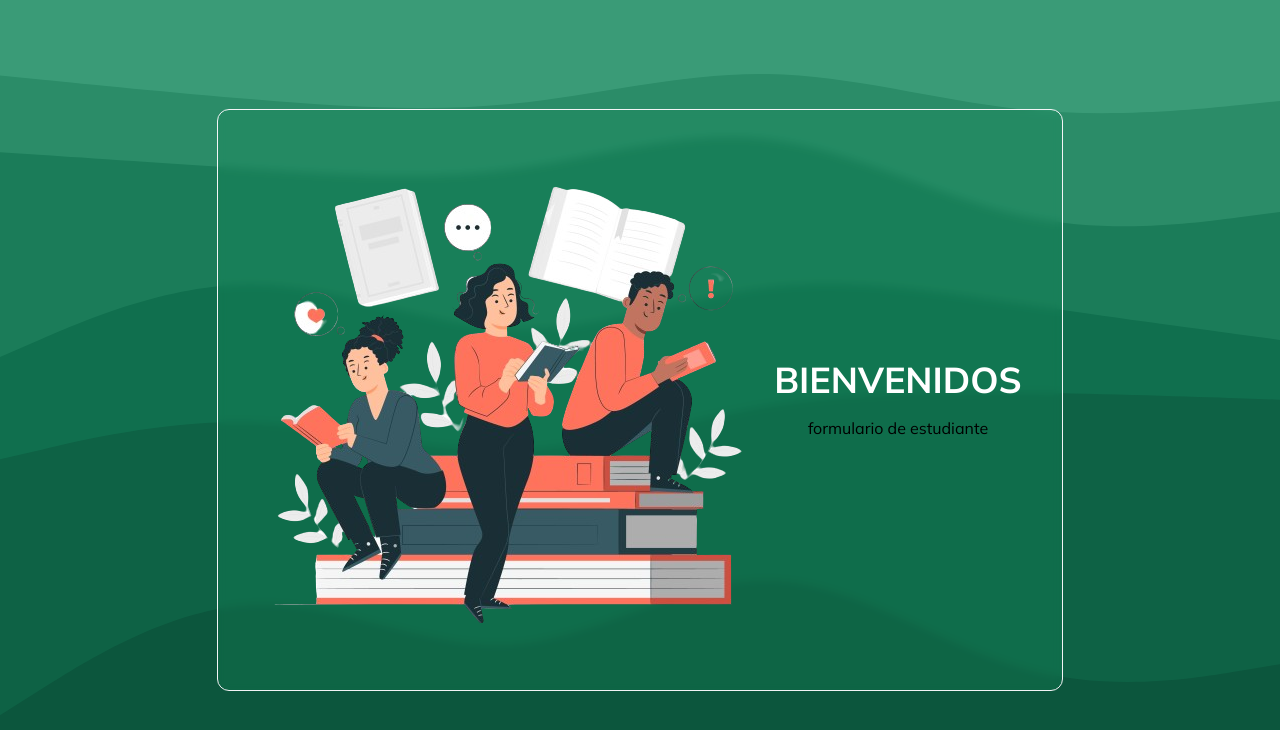
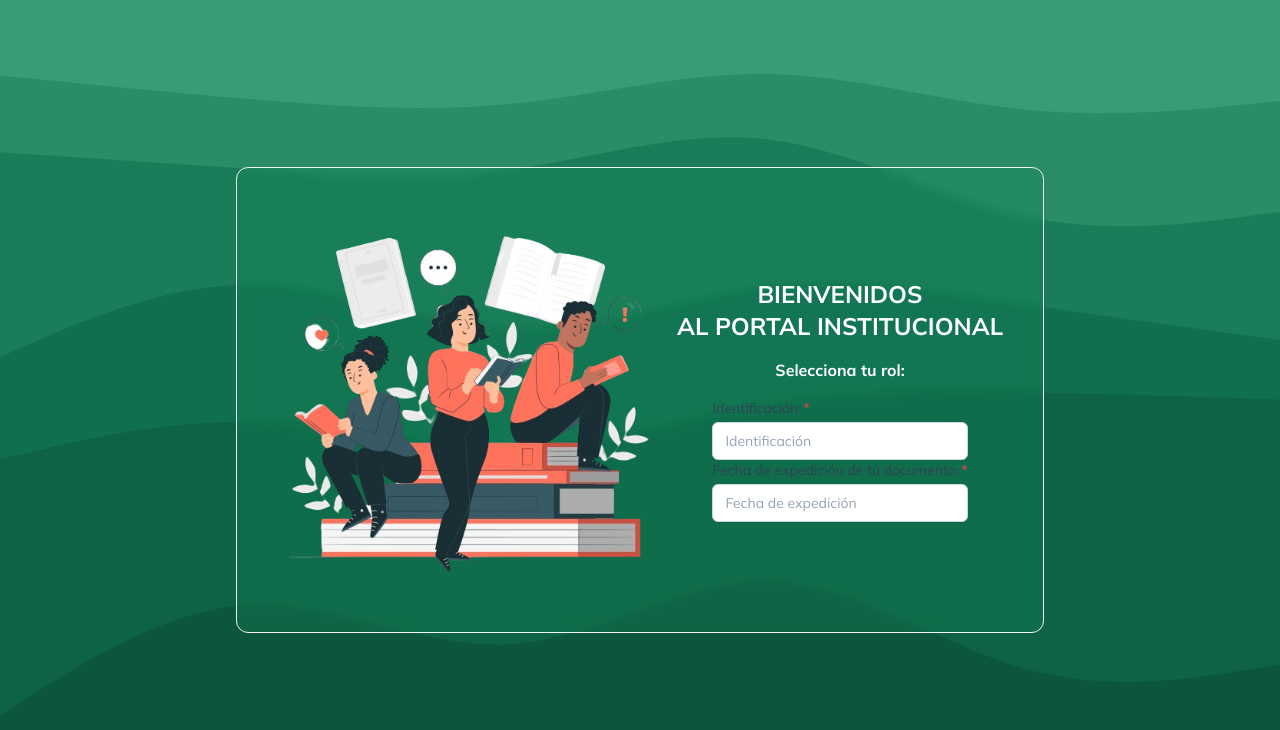
Before and after one commit to luisaolivero03/Mintic-proyecto, a Next.js app: page /login in a window 1280 px wide. Both pictures are taken after a click on the element "Estudiantes". Shown: the top 730 px of the page. Built offline with nearby package versions, Linux system fonts and the light colour scheme.

Commit message:
Modificación login estudiante y profesor

```diff
--- a/package.json
+++ b/package.json
@@ -16,6 +16,7 @@
     "@fortawesome/react-fontawesome": "^0.2.0",
     "next": "14.1.0",
     "react": "^18",
+    "react-datepicker": "^5.1.0",
     "react-dom": "^18"
   },
   "devDependencies": {
--- a/src/app/(simple)/login/page.jsx
+++ b/src/app/(simple)/login/page.jsx
@@ -2,7 +2,7 @@
 import React, { useState } from 'react';
 import Link from 'next/link';
 import { FontAwesomeIcon } from '@fortawesome/react-fontawesome';
-import { faChalkboardTeacher, faGraduationCap } from '@fortawesome/free-solid-svg-icons';
+import { faBook, faChalkboardTeacher, faChalkboardUser, faGraduationCap } from '@fortawesome/free-solid-svg-icons';
 import Imagenizq from '../../../img/6737457-removebg-preview.png'
 
 const Login = () => {
@@ -16,12 +16,13 @@ const Login = () => {
 
 
                 <div className='flex flex-row gap-4 '>
-                    <img
+                    <img className='h-96 w-96'
                         src={Imagenizq.src}
                     />
                     <div className='flex flex-col gap-4 justify-center items-center  '>
-                        <h1 className='text-white text-4xl font-bold'>BIENVENIDOS </h1>
-
+                        <h1 className='text-white text-2xl font-bold justify-center text-center'>BIENVENIDOS <br />
+                            AL PORTAL INSTITUCIONAL</h1>
+                        <p className='text-white text-base font-semibold justify-center text-center'>Selecciona tu rol: </p>
 
                         {!selectedTab ? (
                             <div className='flex flex-row gap-4 justify-center items-center'>
@@ -35,7 +36,7 @@ const Login = () => {
                                 <Card onClick={() => {
                                     setSelectedTab('teacher')
                                 }}>
-                                    <FontAwesomeIcon icon={faGraduationCap} className='w-14 h-14' />
+                                    <FontAwesomeIcon icon={faChalkboardUser} className='w-14 h-14' />
                                     <span>Profesores</span>
                                 </Card>
 
@@ -53,14 +54,54 @@ export default Login;
 
 const Form = ({ variant }) => {
     if (variant === 'teacher') {
-        return <div>formulario de profesor</div>
+        return <div>
+            <form>
+                <label class="block">
+                    <span class="after:content-['*'] after:ml-0.5 after:text-red-500 block text-sm font-medium text-slate-700">
+                        Usuario:
+                    </span>
+                    <input type="Identificación" name="Identificación" class="mt-1 px-3 py-2 bg-white border shadow-sm border-slate-300 placeholder-slate-400 focus:outline-none focus:border-sky-500 focus:ring-sky-500 block w-full rounded-md sm:text-sm focus:ring-1" placeholder="Identificación" />
+                </label>
+            </form>
+
+            <form>
+                <label class="block">
+                    <span class="after:content-['*'] after:ml-0.5 after:text-red-500 block text-sm font-medium text-slate-700">
+                        Contraseña:
+                    </span>
+                    <input type="Fecha de expedicion" name="Fecha de expedición" class="mt-1 px-3 py-2 bg-white border shadow-sm border-slate-300 placeholder-slate-400 focus:outline-none focus:border-sky-500 focus:ring-sky-500 block w-full rounded-md sm:text-sm focus:ring-1" placeholder="Fecha de expedición" />
+                </label>
+            </form>
+
+        </div>
     }
+    //Formulario estudiante
+    return <div>
+        <form>
+            <label class="block">
+                <span class="after:content-['*'] after:ml-0.5 after:text-red-500 block text-sm font-medium text-slate-700">
+                    Identificación:
+                </span>
+                <input type="Identificación" name="Identificación" class="mt-1 px-3 py-2 bg-white border shadow-sm border-slate-300 placeholder-slate-400 focus:outline-none focus:border-sky-500 focus:ring-sky-500 block w-full rounded-md sm:text-sm focus:ring-1" placeholder="Identificación" />
+            </label>
+        </form>
 
-    return <div>formulario de estudiante</div>
+        <form>
+            <label class="block">
+                <span class="after:content-['*'] after:ml-0.5 after:text-red-500 block text-sm font-medium text-slate-700">
+                    Fecha de expedición de tú documento:
+                </span>
+                <input type="Fecha de expedicion" name="Fecha de expedición" class="mt-1 px-3 py-2 bg-white border shadow-sm border-slate-300 placeholder-slate-400 focus:outline-none focus:border-sky-500 focus:ring-sky-500 block w-full rounded-md sm:text-sm focus:ring-1" placeholder="Fecha de expedición" />
+            </label>
+        </form>
+
+
+
+    </div>
 }
 
 const Card = ({ children, ...props }) => {
     return (
-        <div className='p-4 flex flex-col items-center rounded-lg border border-primary-300 shadow-md text-primary-300 hover:text-white hover:bg-primary-300 transition cursor-pointer' {...props}>{children}</div>
+        <div className='p-4 bg-primary-50 flex flex-col items-center rounded-lg border border-primary-500 shadow-md text-primary-500 hover:text-white hover:bg-primary-400 transition cursor-pointer' {...props}>{children}</div>
     )
 }
--- a/tailwind.config.js
+++ b/tailwind.config.js
@@ -12,12 +12,12 @@ module.exports = {
     extend: {
       colors: {
         primary: {
-          '50': '#eefbf4',
+          '50': '#243c4c', //azul borde
           '100': '#d5f6e3',
           '200': '#afebcb',
           '300': '#7adbae',
           '400': '#44c38d',
-          '500': '#21a872',
+          '500': '#ffffff', //blanco
           '600': '#14875b',
           '700': '#117552',
           '800': '#0f563d',
```
Also changed, not shown: 1 other file (tests, documents, lock files or other folders).
